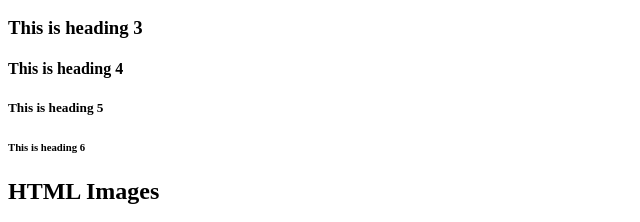
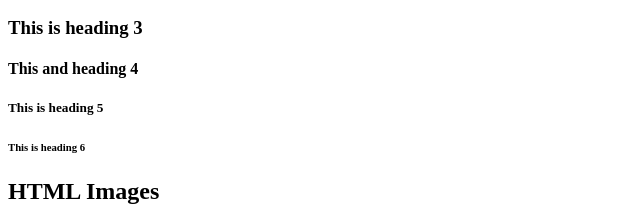
Before and after one commit to AashishLinux/Jenkins, a plain HTML site: page index.html in a window 1280 px wide. Shown: the part 208-430 px from the top of the page, 0-640 px from the left. Drawn offline with Linux system fonts and the light colour scheme.

Commit message:
Commited host

```diff
--- a/index.html
+++ b/index.html
@@ -16,7 +16,7 @@
 <h1>This is chal nikal</h1>
 <h2>This is nope</h2>
 <h3>This is heading 3</h3>
-<h4>This is heading 4</h4>
+<h4>This and heading 4</h4>
 <h5>This is heading 5</h5>
 <h6>This is heading 6</h6>
 
```
